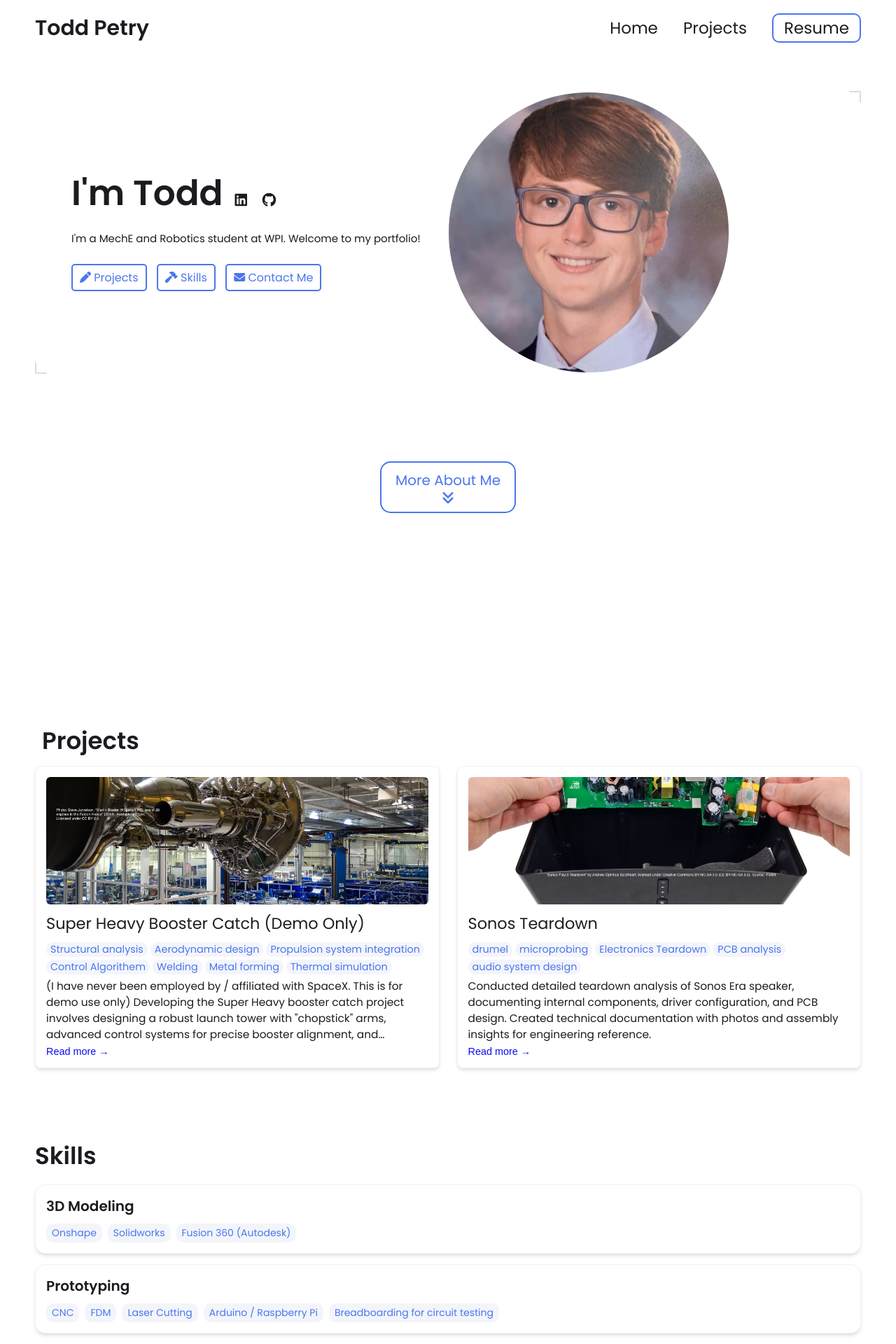
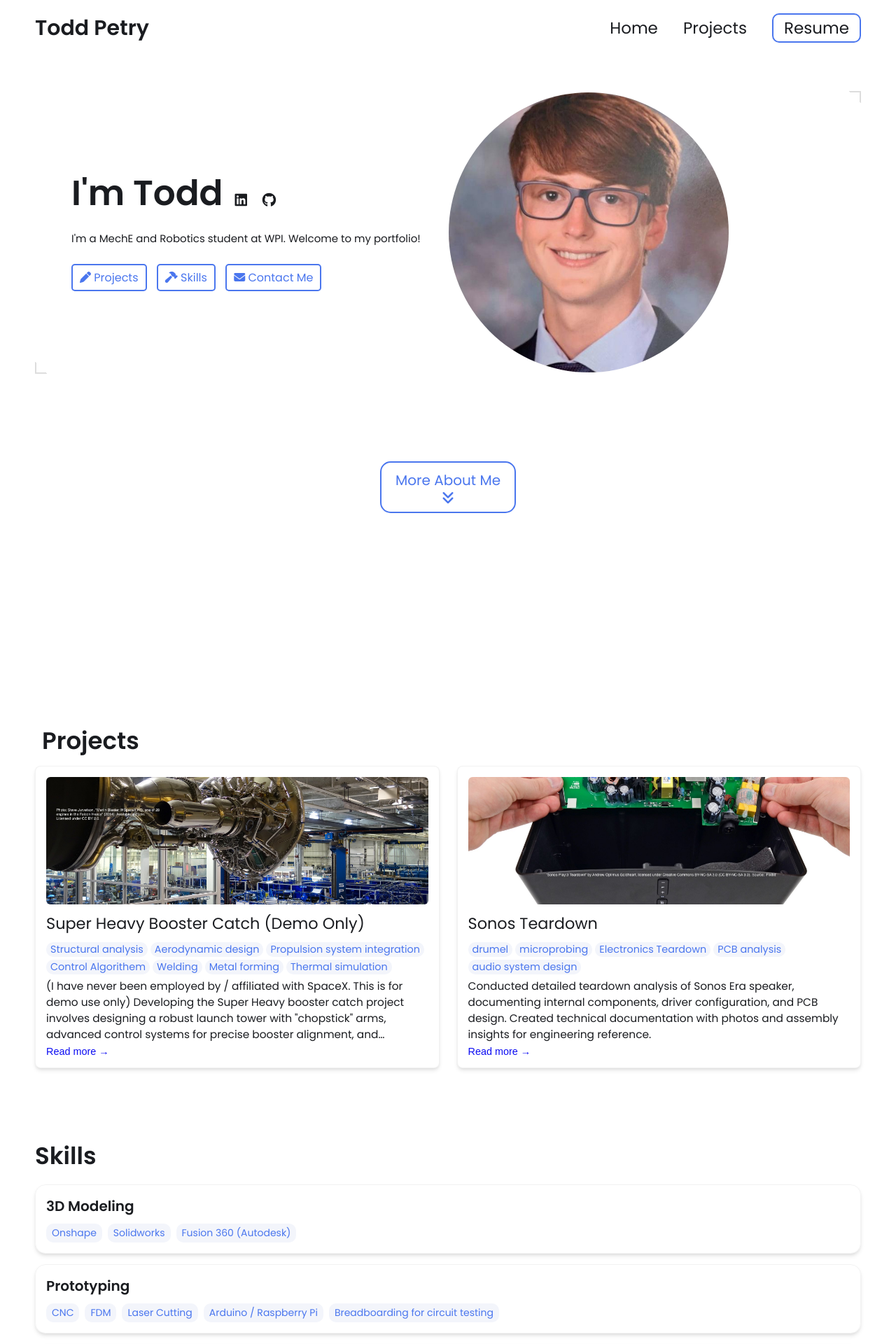
Before and after one commit to t-petry/t-petry.github.io, a Jekyll site: the page built from index.html, in a window 1280 px wide. Shown: the top 1920 px of the page at 70% size. Built offline with Jekyll 4.4.1, drawn with Linux system fonts in a browser that asks for light colours.

Commit message:
Edit avatar (again)

```diff
--- a/_config.yml
+++ b/_config.yml
@@ -18,7 +18,7 @@
   I'm a MechE and Robotics student at WPI. Welcome to my portfolio!
 
 # Place your profile image in /assets/images/profile-image/folder and edit the file name
-profile_image: ./assets/images/profile-image/avatar-1.jpg
+profile_image: ./assets/images/profile-image/avatar-2.jpg
 
 
 # Link your resume
```
Also changed, not shown: assets/images/profile-image/avatar-2.jpg (added).
